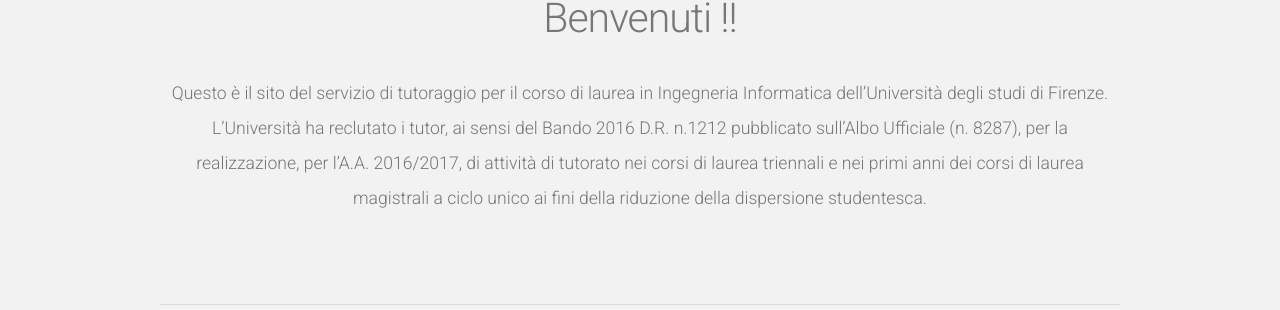
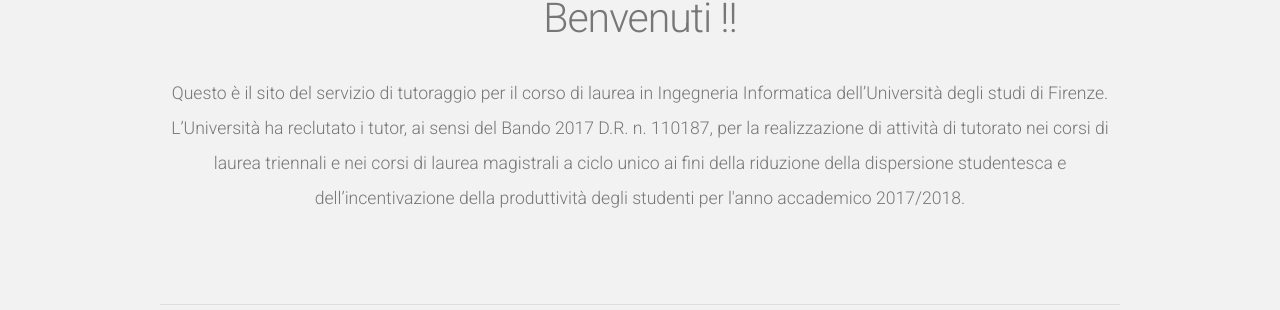
Before and after one commit to tutor-ing-inf-unifi/tutor-ing-inf-unifi.github.io, a Jekyll site: the page built from index.html, in a window 1280 px wide. Shown: the part 460-770 px from the top of the page. Built offline with Jekyll 4.4.1, drawn with Linux system fonts in a browser that asks for light colours; nearby versions of some CDN libraries; the list of posts is cut into pages by our own code.

Commit message:
Aggiornato DR.

```diff
--- a/index.html
+++ b/index.html
@@ -10,7 +10,7 @@
 		</header>
 		<p>
 		Questo è il sito del servizio di tutoraggio per il corso di laurea in Ingegneria Informatica dell’Università degli studi di Firenze.
-		L’Università ha reclutato i tutor, ai sensi del Bando 2016 D.R. n.1212 pubblicato sull’Albo Ufficiale (n. 8287), per la realizzazione, per l’A.A. 2016/2017, di attività di tutorato nei corsi di laurea triennali e nei primi anni dei corsi di laurea magistrali a ciclo unico ai fini della riduzione della dispersione studentesca.
+		L’Università ha reclutato i tutor, ai sensi del Bando 2017 D.R. n. 110187, per la realizzazione di attività di tutorato nei corsi di laurea triennali e nei corsi di laurea magistrali a ciclo unico ai fini della riduzione della dispersione studentesca e dell’incentivazione della produttività degli studenti per l'anno accademico 2017/2018.
 		</p>
 		<hr />
 		<div class="row">
@@ -36,45 +36,3 @@
 		</div>
 	</div>
 </div>
-
-<!-- Main
-	<div id="main">
-		<div id="content" class="container">
-
-			<div class="row">
-				<section class="6u">
-					<a href="#" class="image full"><img src="/assets/images/pic01.jpg" alt=""></a>
-					<header>
-						<h2>Mauris vulputate dolor</h2>
-					</header>
-					<p>In posuere eleifend odio. Quisque semper augue mattis wisi. Maecenas ligula. Pellentesque viverra vulputate enim. Aliquam erat volutpat. Donec leo, vivamus fermentum nibh in augue praesent a lacus at urna congue rutrum.</p>
-				</section>
-				<section class="6u">
-					<a href="#" class="image full"><img src="/assets/images/pic02.jpg" alt=""></a>
-					<header>
-						<h2>Mauris vulputate dolor</h2>
-					</header>
-					<p>In posuere eleifend odio. Quisque semper augue mattis wisi. Maecenas ligula. Pellentesque viverra vulputate enim. Aliquam erat volutpat. Donec leo, vivamus fermentum nibh in augue praesent a lacus at urna congue rutrum.</p>
-				</section>
-			</div>
-
-			<div class="row">
-				<section class="6u">
-					<a href="#" class="image full"><img src="/assets/images/pic03.jpg" alt=""></a>
-					<header>
-						<h2>Mauris vulputate dolor</h2>
-					</header>
-					<p>In posuere eleifend odio. Quisque semper augue mattis wisi. Maecenas ligula. Pellentesque viverra vulputate enim. Aliquam erat volutpat. Donec leo, vivamus fermentum nibh in augue praesent a lacus at urna congue rutrum.</p>
-				</section>
-				<section class="6u">
-					<a href="#" class="image full"><img src="/assets/images/pic04.jpg" alt=""></a>
-					<header>
-						<h2>Mauris vulputate dolor</h2>
-					</header>
-					<p>In posuere eleifend odio. Quisque semper augue mattis wisi. Maecenas ligula. Pellentesque viverra vulputate enim. Aliquam erat volutpat. Donec leo, vivamus fermentum nibh in augue praesent a lacus at urna congue rutrum.</p>
-				</section>
-			</div>
-
-		</div>
-	</div>
--->
```
